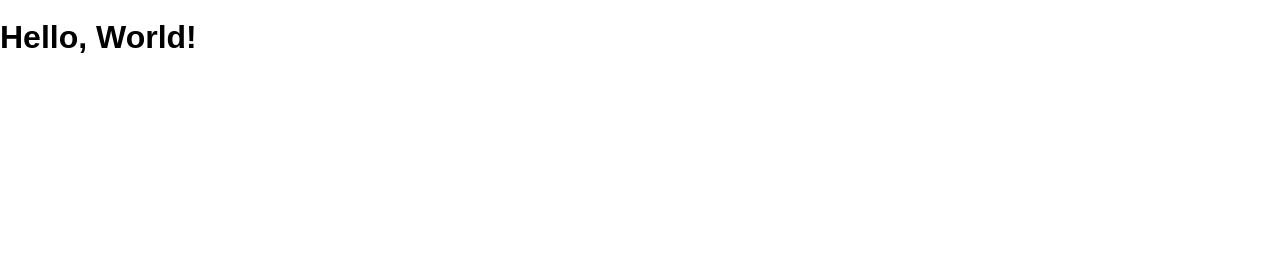
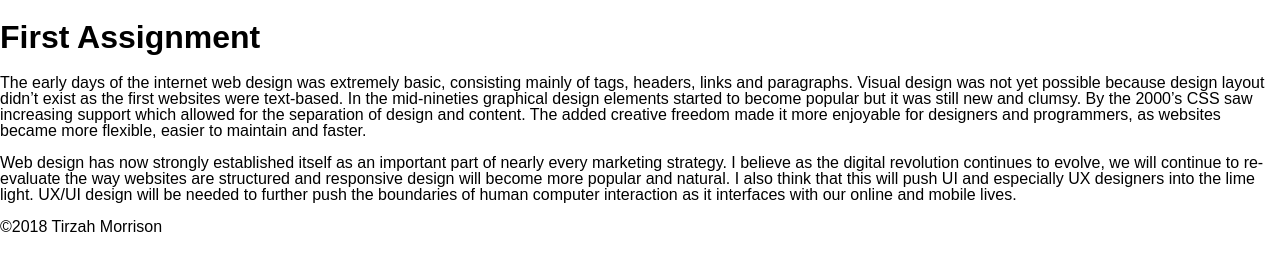
Before and after one commit to tirzahmorrison/hello-world, a website: page public/index.html in a window 1280 px wide. Drawn offline with Linux system fonts and the light colour scheme.

Commit message:
My first webpage

```diff
--- a/public/index.html
+++ b/public/index.html
@@ -1,12 +1,30 @@
 <!DOCTYPE html>
 <html>
+
 <head lang="en">
   <meta charset="UTF-8">
   <meta name="viewport" content="width=device-width, initial-scale=1">
   <title>First Assignment</title>
   <link rel="stylesheet" href="/screen.css">
+
 </head>
+
 <body>
-    <h1>Hello, World!</h1>
+  <h1>First Assignment</h1>
+  <p>The early days of the internet web design was extremely basic, consisting mainly of tags, headers, links and paragraphs.
+    Visual design was not yet possible because design layout didn’t exist as the first websites were text-based. In the mid-nineties
+    graphical design elements started to become popular but it was still new and clumsy. By the 2000’s CSS saw increasing
+    support which allowed for the separation of design and content. The added creative freedom made it more enjoyable for
+    designers and programmers, as websites became more flexible, easier to maintain and faster.</p>
+
+  <p>Web design has now strongly established itself as an important part of nearly every marketing strategy. I believe as the
+    digital revolution continues to evolve, we will continue to re-evaluate the way websites are structured and responsive
+    design will become more popular and natural. I also think that this will push UI and especially UX designers into the
+    lime light. UX/UI design will be needed to further push the boundaries of human computer interaction as it interfaces
+    with our online and mobile lives. </p>
+
+<footer>&copy;2018 Tirzah Morrison</footer>
+
 </body>
+
 </html>
```
Lines whose indentation alone changed are shown as unchanged.
